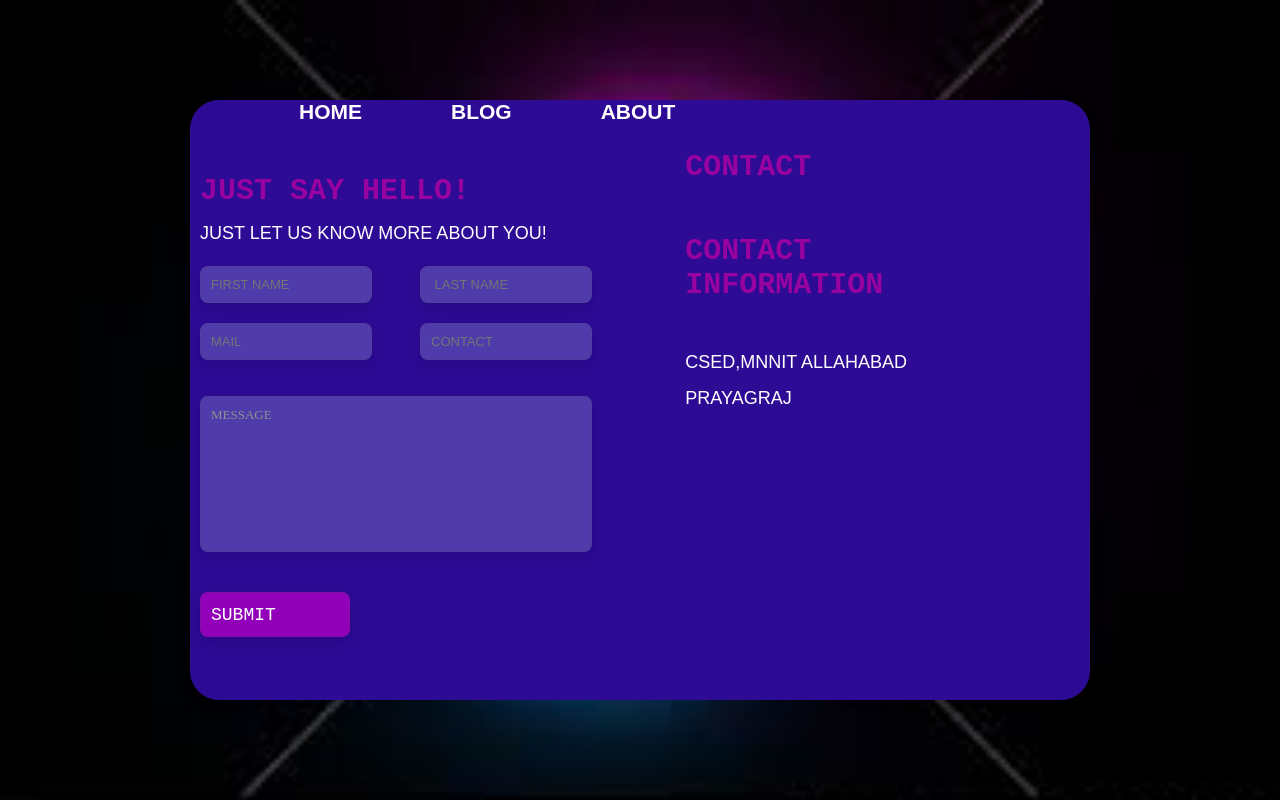
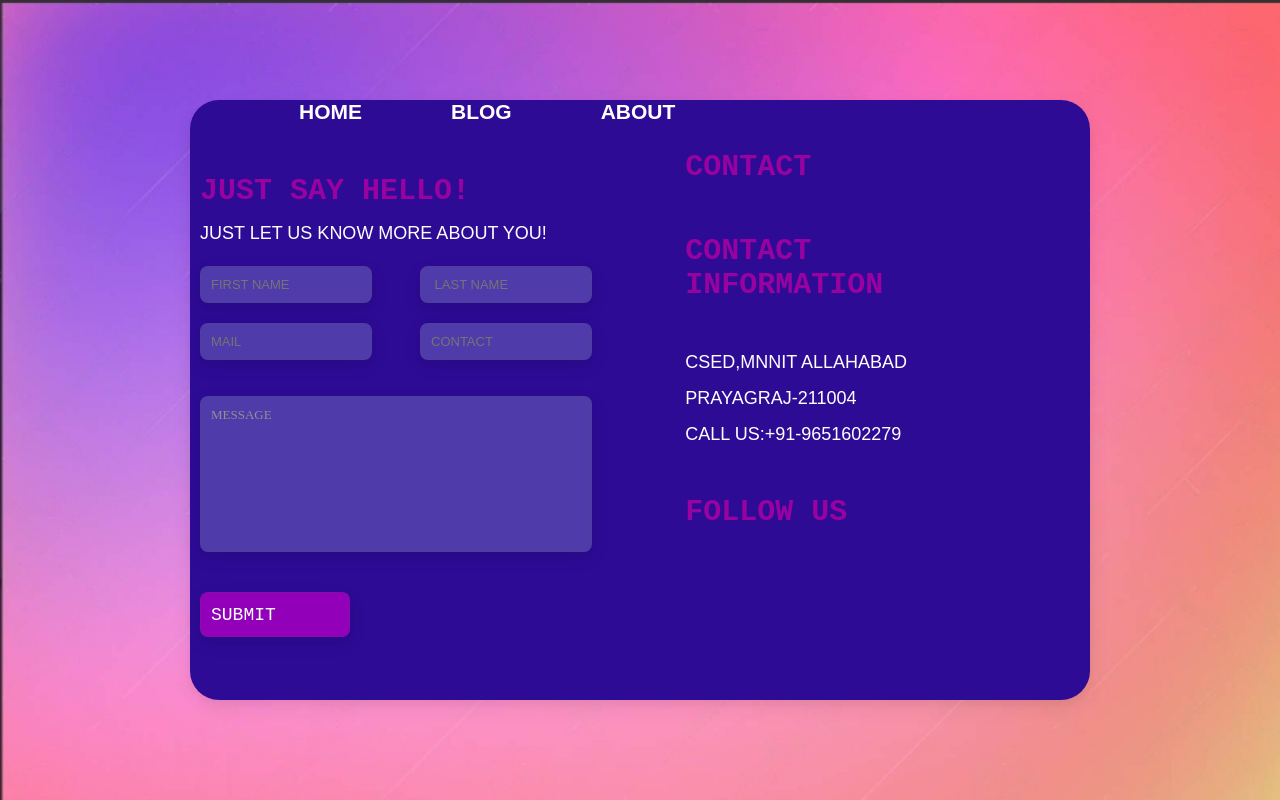
Before and after one commit to Nishant040305/CSS_battle, a plain HTML site: page task1/index2.html in a window 1280 px wide. Drawn offline with Linux system fonts and the light colour scheme.

Commit message:
Update index2.html

```diff
--- a/task1/index2.html
+++ b/task1/index2.html
@@ -5,6 +5,7 @@
     <meta name="viewport" content="width=device-width, initial-scale=1.0">
     <title>Document</title>
     <link rel="stylesheet" href="style2.css">
+    <link rel="stylesheet" href="style.css">
 </head>
 <body>
     <div class="main">
@@ -36,7 +37,10 @@
         <div class="text">CONTACT</div>
         <div class="text">CONTACT<br>INFORMATION</div>
         <div class="text2" style="margin-top:50px">CSED,MNNIT ALLAHABAD</div>
-        <div class="text2">PRAYAGRAJ
+        <div class="text2">PRAYAGRAJ-211004</div>
+        <div class="text2">CALL US:+91-9651602279</div>
+        <div class="text">FOLLOW US</div>
+
 
         </div>
     </div>
```
